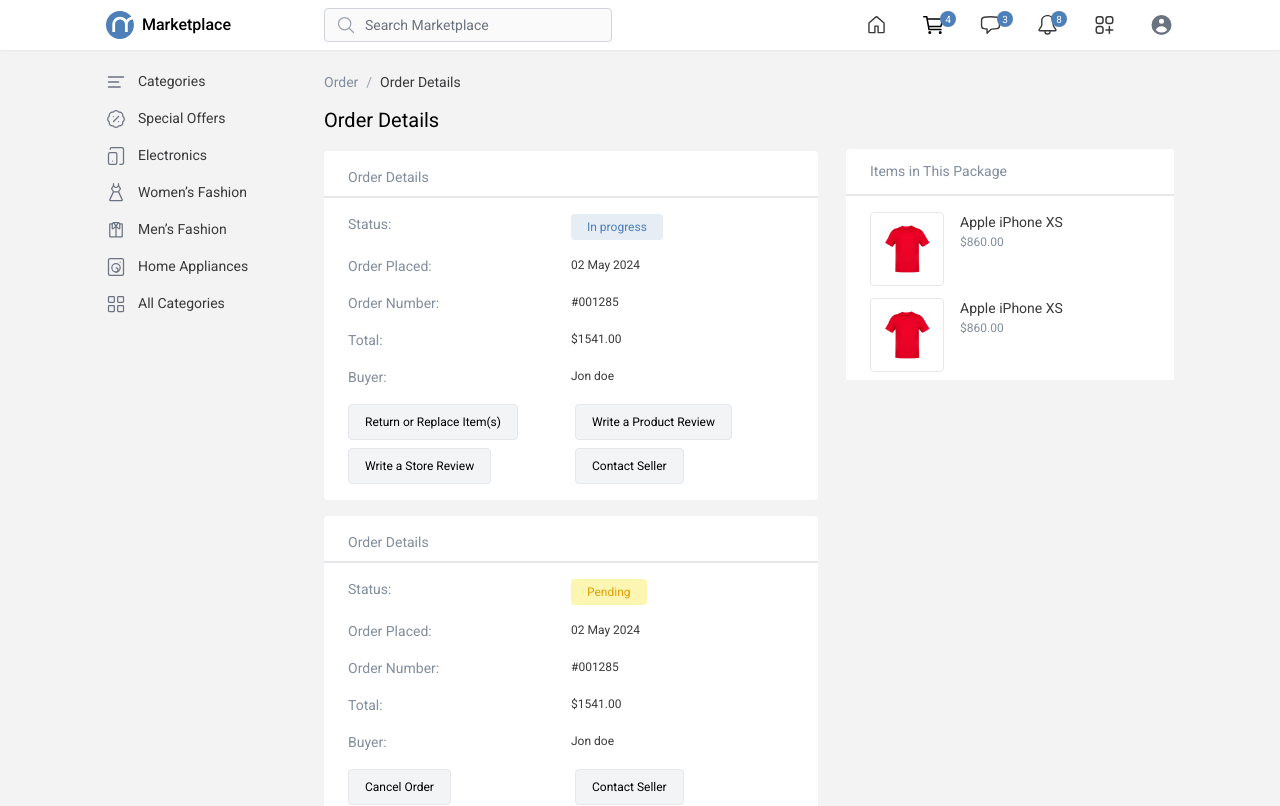
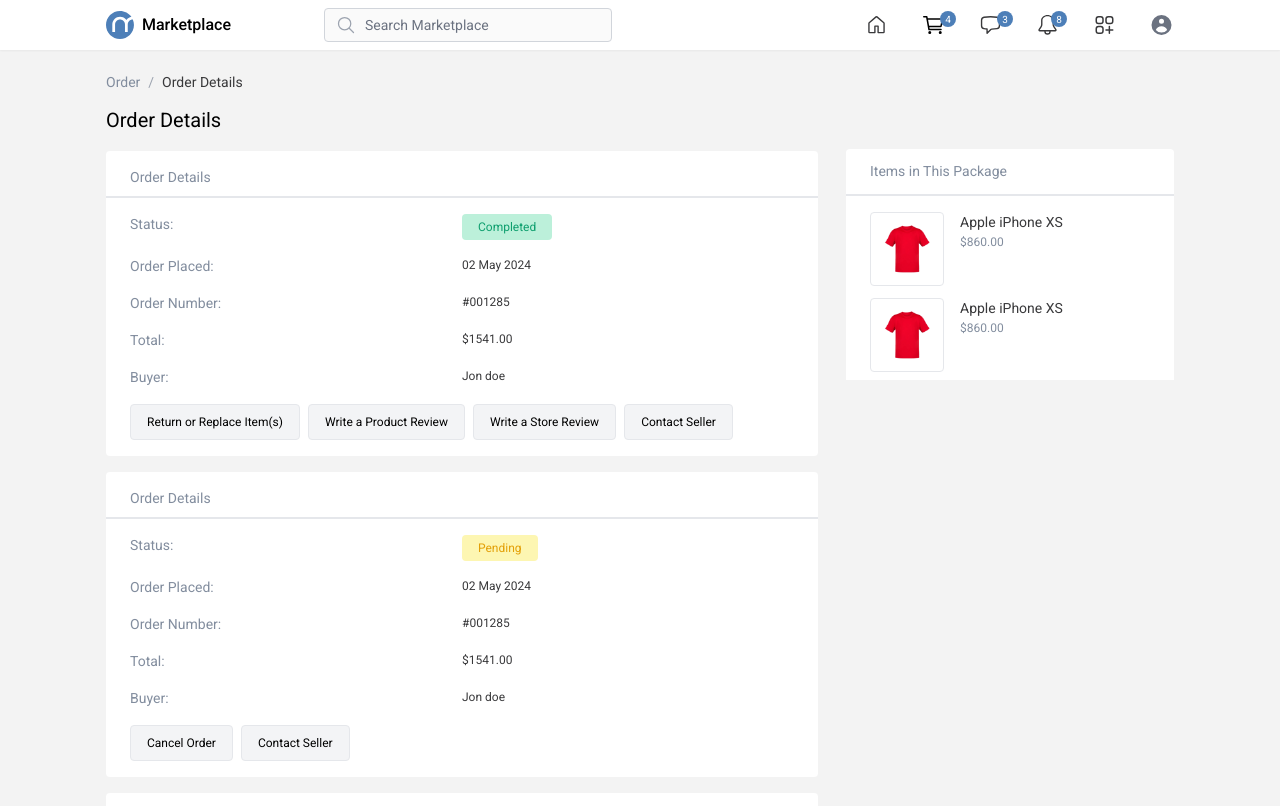
Before and after one commit to iamnafiz10/nosres-marketplace, a Next.js app: page /order-details in a window 1280 px wide. Shown: the top 806 px of the page. Built offline with nearby package versions, Linux system fonts and the light colour scheme.

Commit message:
Order and order details page updated

```diff
--- a/src/app/(Frontend)/order-details/page.tsx
+++ b/src/app/(USER Access)/order-details/page.tsx
@@ -140,8 +140,7 @@ function Page() {
             <section id="order-details-section">
                 <div className="container py-16">
                     <div className="grid grid-cols-1 lg:grid-cols-12">
-                        <div className="col lg:col-span-2"></div>
-                        <div className="col ml-0 lg:ml-10 lg:col-span-6">
+                        <div className="col lg:col-span-8">
                             {/* Breadcrumb */}
                             <div className="breadcrumb_wrap">
                                 {loading ? (
@@ -206,8 +205,8 @@ function Page() {
                                                 </div>
                                                 <div className="col">
                                                     <button type='button'
-                                                            className="text-[12px] cursor-auto py-1 px-4 bg-[#E6EDF4] rounded text-primary">
-                                                        In progress
+                                                            className="text-[12px] cursor-auto py-1 px-4 bg-green-200 rounded text-green-500">
+                                                        Completed
                                                     </button>
                                                 </div>
                                             </div>
@@ -251,7 +250,7 @@ function Page() {
                                                     </h4>
                                                 </div>
                                             </div>
-                                            <div className="grid grid-cols-2 gap-2">
+                                            <div className="grid grid-cols-2 gap-2 lg:flex lg:items-center">
                                                 <div className="col">
                                                     <button onClick={() => setOpenStartReturnModal(true)} type='button'
                                                             className="py-2 px-4 bg-gray-100 rounded text-[12px] border hover:bg-primary hover:text-white transition hover:border-primary">
@@ -266,7 +265,8 @@ function Page() {
                                                     </button>
                                                 </div>
                                                 <div className="col">
-                                                    <button onClick={() => setOpenSubmitReviewModal(true)} type='button'
+                                                    <button onClick={() => setOpenSubmitReviewTwoModal(true)}
+                                                            type='button'
                                                             className="py-2 px-4 bg-gray-100 rounded text-[12px] border hover:bg-primary hover:text-white transition hover:border-primary">
                                                         Write a Store Review
                                                     </button>
@@ -357,7 +357,7 @@ function Page() {
                                                     </h4>
                                                 </div>
                                             </div>
-                                            <div className="grid grid-cols-2 gap-2">
+                                            <div className="grid grid-cols-2 gap-2 lg:flex lg:items-center">
                                                 <div className="col">
                                                     <button onClick={() => setOpenStartCancelOrderModal(true)}
                                                             type='button'
@@ -626,9 +626,6 @@ function Page() {
                                             </li>
                                             <li onClick={() => handleOptionClickAccDtv("Better price found")}>
                                                 Better price found
-                                            </li>
-                                            <li onClick={() => handleOptionClickAccDtv("Poor quality")}>
-                                                Poor quality
                                             </li>
                                             <li onClick={() => handleOptionClickAccDtv("Poor quality")}>
                                                 Poor quality
@@ -742,7 +739,7 @@ function Page() {
                                                 <h4 className="text-[14px] text-prgcolor">
                                                     Replace the item (s)
                                                 </h4>
-                                                <h4 className="-mt-1 text-[12px] text-graycolor">
+                                                <h4 className="mt-1 text-[12px] text-graycolor leading-[17px]">
                                                     Please send the original item (s) back within 15 days.
                                                 </h4>
                                             </div>
@@ -778,7 +775,7 @@ function Page() {
                                                 <h4 className="text-[14px] text-prgcolor">
                                                     Refund to your visa ending in 1234
                                                 </h4>
-                                                <h4 className="-mt-1 text-[12px] text-graycolor">
+                                                <h4 className="mt-1 text-[12px] text-graycolor leading-[17px]">
                                                     Please send the original item(s) back within 15 days. We will<br/>
                                                     process your refund once we receive the original item(s).
                                                 </h4>
@@ -869,7 +866,7 @@ function Page() {
                     <Modal.Body>
                         <div className="modal_body">
                             <h4 className="text-graycolor text-[14px]">
-                                Please select the product for which you would like to write a review
+                                Please select the product for which you would like to write a review.
                             </h4>
                             <div className="mt-4">
                                 <div onClick={() => onChange(15)}
@@ -1067,8 +1064,7 @@ function Page() {
                                     <textarea
                                         rows={3}
                                         className="rounded leading-[20px] mt-2 w-full py-2 px-4 border border-gray-200 focus:border-primary focus:ring focus:ring-transparent text-[#ABABAB] text-[12px] focus:outline-none"
-                                        placeholder="Please provide further details. Your review plays a crucial role in
-                                        creating a safer and more trustworthy community for everyone.">
+                                        placeholder="Please provide further details. Your review plays a crucial role in creating a safer and more trustworthy community for everyone.">
                                     </textarea>
                                     <span className="text-[12px] text-graycolor">
                                         You have 5,000 characters left.
@@ -1142,7 +1138,7 @@ function Page() {
                                     className="px-10 text-[14px] py-2 bg-blue-100 hover:bg-primary hover:text-white text-black rounded">
                                 Cancel
                             </button>
-                            <button onClick={() => setOpenSubmitReviewTwoModal(true)}
+                            <button onClick={handleClickReviewTwoCancel}
                                     className="px-8 text-[14px] py-2 border border-primary bg-primary hover:text-black hover:bg-transparent hover:border-primary text-white rounded">
                                 Submit Review
                             </button>
@@ -1276,8 +1272,7 @@ function Page() {
                                     <textarea
                                         rows={3}
                                         className="rounded mt-2 w-full py-2 px-4 border border-gray-200 focus:border-primary focus:ring focus:ring-transparent text-[#ABABAB] text-[12px] focus:outline-none"
-                                        placeholder="Please provide further details. Your review plays a crucial role in
-                                        creating a safer and more trustworthy community for everyone.">
+                                        placeholder="Please provide further details. Your review plays a crucial role in creating a safer and more trustworthy community for everyone.">
                                     </textarea>
                                     <span className="text-[12px] text-graycolor">
                                         You have 5,000 characters left.
@@ -1429,16 +1424,15 @@ function Page() {
                             <h4 className="text-[14px] font-normal mt-6">
                                 Please specify the reason for returning this item.
                             </h4>
-                            <div className="select-box relative mt-2" ref={selectBoxRefAccDtv}>
+                            <div className="select-box mt-2 relative" ref={selectBoxRefAccDtv}>
                                 <div className="select-option flex"
                                      onClick={toggleOptionsVisibilityAccDtv}>
                                     <input type="text" placeholder="Select a reason"
                                            readOnly
                                            value={selectedOptionAccDtv}
                                            className="focus:ring focus:ring-transparent focus:outline-none focus:border-gray-300 "/>
-                                </div>
                                     {isOptionsVisibleAccDtv && (
-                                    <div className="info-content w-full gender_content">
+                                        <div className="info-content absolute z-50 w-full gender_content">
                                             <ul className="options">
                                                 <li onClick={() => handleOptionClickAccDtv("Wrong size/color")}>
                                                     Wrong size/color
@@ -1458,9 +1452,6 @@ function Page() {
                                                 <li onClick={() => handleOptionClickAccDtv("Poor quality")}>
                                                     Poor quality
                                                 </li>
-                                            <li onClick={() => handleOptionClickAccDtv("Poor quality")}>
-                                                Poor quality
-                                            </li>
                                                 <li onClick={() => handleOptionClickAccDtv("Received late")}>
                                                     Received late
                                                 </li>
@@ -1485,6 +1476,7 @@ function Page() {
                                             </ul>
                                         </div>
                                     )}
+                                </div>
                             </div>
 
                             {selectedOptionAccDtv && (
--- a/src/app/globals.css
+++ b/src/app/globals.css
@@ -211,7 +211,7 @@ em-emoji-picker {
 
 /*------------ Modal Dropdown Design --------------------*/
 .select-option {
-    /*position: relative;*/
+    position: relative;
 }
 
 .info-content {
@@ -224,6 +224,9 @@ em-emoji-picker {
     margin-top: 5px;
     z-index: 999;
     padding: 10px 0;
+}
+.gender_content {
+    width: 100%;
 }
 
 .modal_body input {
```
Also changed, not shown: src/app/(USER Access)/orders/page.tsx (renamed from src/app/(Frontend)/orders/page.tsx). Lines whose indentation alone changed are shown as unchanged.
